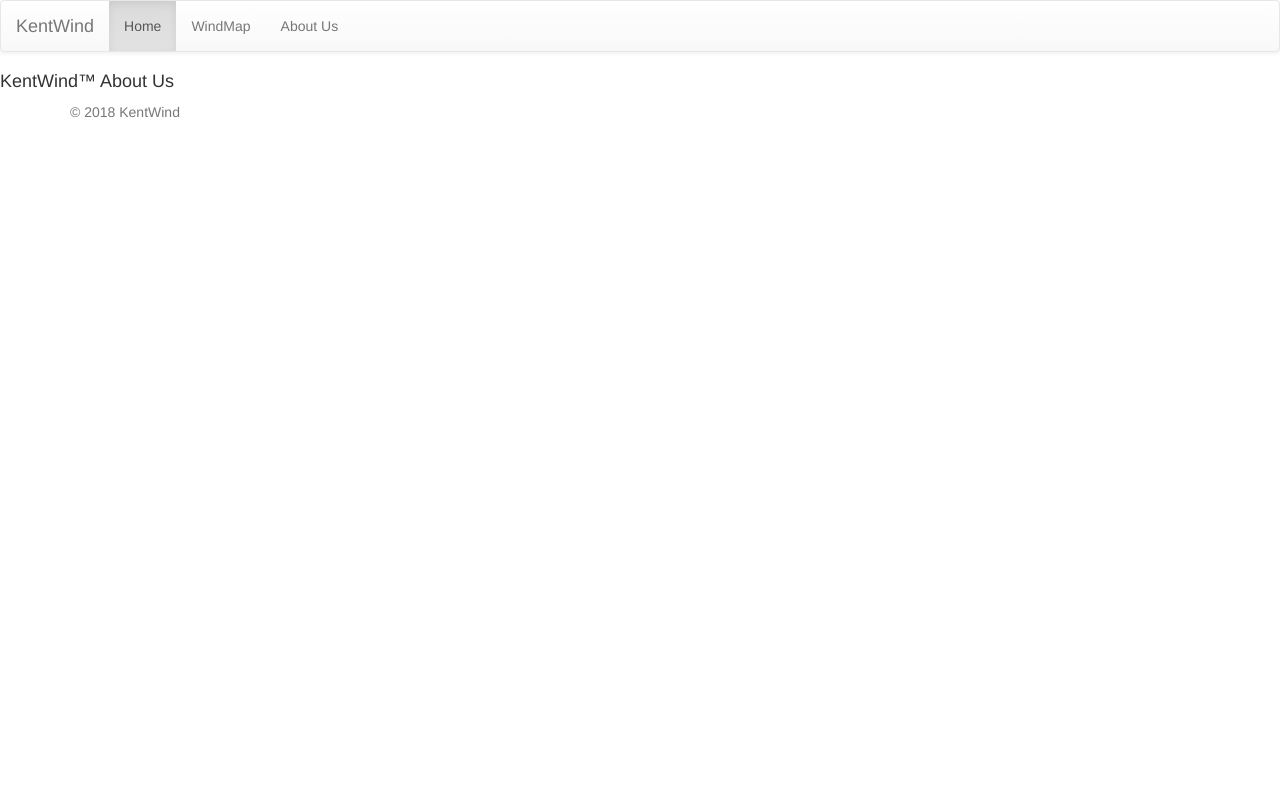
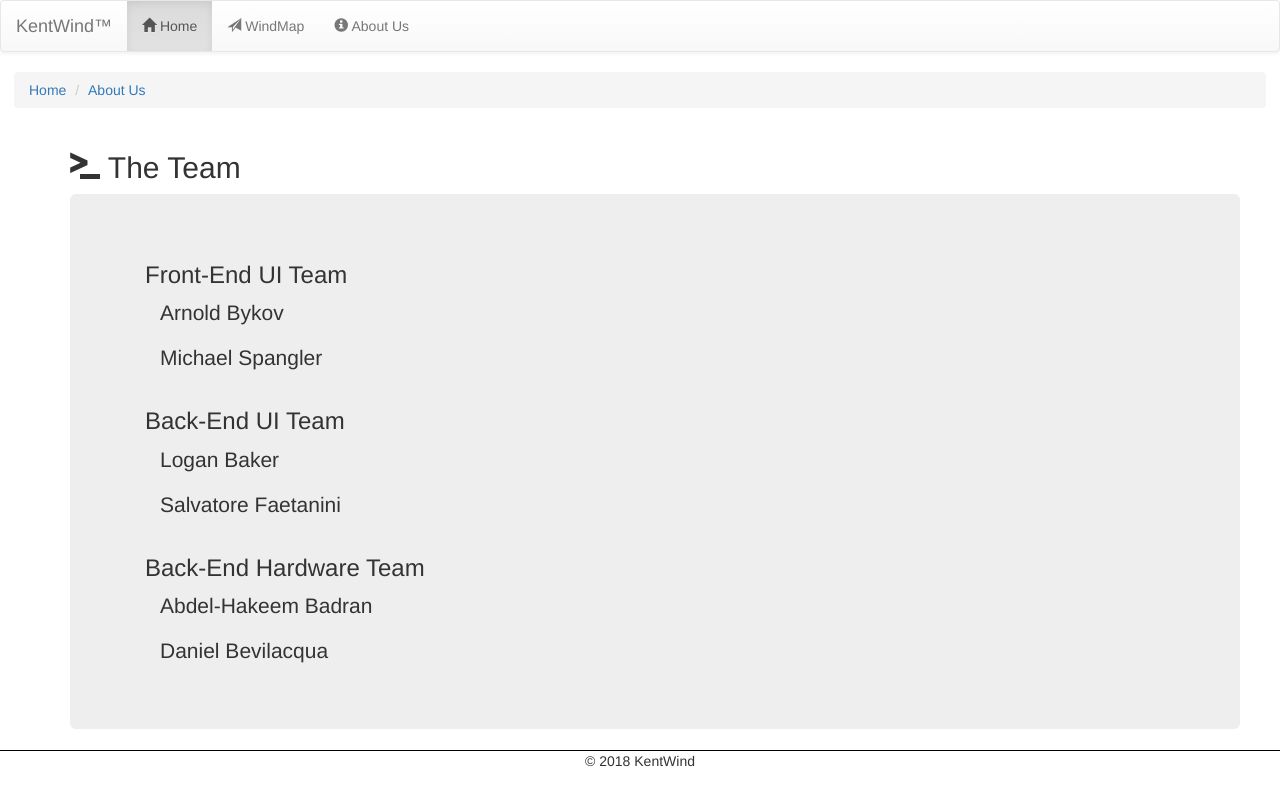
Before and after one commit to KentWind/KentWind, a PHP site: page /about.php in a window 1280 px wide. Run offline with PHP 8.4, Linux system fonts and the light colour scheme.

Commit message:
Improving skeleton
Fixed about
Fixed home
Fixed master
Fixed windmap

```diff
--- a/KentWind.Web/about.php
+++ b/KentWind.Web/about.php
@@ -7,7 +7,47 @@
 
 <!-- Page Specific Content -->
 
-<h4>KentWind&trade; About Us</h4>
+<ol class="breadcrumb">
+  <li><a href="home.php">Home</a></li>
+  <li><a href="about.php">About Us</a></li>
+</ol>
+
+<div class="container">
+	<h2><span class="glyphicon glyphicon-console"></span> The Team</h2>
+	<div class="jumbotron container">
+
+		<div class="container">
+			<h3>Front-End UI Team</h3>
+			<div class="container">
+				<p>Arnold Bykov</p>
+			</div>
+			<div class="container">
+				<p>Michael Spangler</p>
+			</div>
+		</div>
+
+		<div class="container">
+			<h3>Back-End UI Team</h3>
+			<div class="container">
+				<p>Logan Baker</p>
+			</div>
+			<div class="container">
+				<p>Salvatore Faetanini</p>
+			</div>
+		</div>
+
+		<div class="container">
+			<h3>Back-End Hardware Team</h3>
+			<div class="container">
+				<p>Abdel-Hakeem Badran</p>
+			</div>
+			<div class="container">
+				<p>Daniel Bevilacqua</p>
+			</div>
+		</div>
+
+	</div>
+</div>
 
 <!-- End Page Specific Content -->
 
@@ -19,7 +59,7 @@
 	// http://php.net/manual/en/function.ob-start.php
 	$pagecontents = ob_get_contents();
 	ob_end_clean();
-	$pagetitle = "Page Specific Title Text";
+	$pagetitle = "- About Us";
 	//Apply the template
 	include("master.php");
 ?>
--- a/KentWind.Web/master.php
+++ b/KentWind.Web/master.php
@@ -7,13 +7,14 @@
 	<!-- local bootstrap-4.0.0-dist
 	<link rel="stylesheet" type="text/css" href="bootstrap/css/bootstrap.min.css" />
 	<link rel="stylesheet" href="bootstrap/css/bootstrap-theme.min.css" />
-	<link rel="stylesheet" href="css/style.css" />
 	<script src="bootstrap/js/bootstrap.min.js"></script>
 	<script src="https://code.jquery.com/jquery-3.1.0.min.js"></script>
 	-->
 
-	<!-- bootstrap-4.0.0 CDN  +  jquery -->
+	<!-- bootstrap-3.3.7 CDN  +  jquery -->
 	<!-- Latest compiled and minified CSS -->
+
+	<link rel="stylesheet" href="css/style.css" />
 	<link rel="stylesheet" href="https://maxcdn.bootstrapcdn.com/bootstrap/3.3.7/css/bootstrap.min.css" integrity="sha384-BVYiiSIFeK1dGmJRAkycuHAHRg32OmUcww7on3RYdg4Va+PmSTsz/K68vbdEjh4u" crossorigin="anonymous">
 
 	<!-- Optional theme -->
@@ -29,12 +30,12 @@
 	<nav class="navbar navbar-default">
 		<div class="container-fluid">
 			<div class="navbar-header">
-				<a class="navbar-brand" href="home.php">KentWind</a>
+				<a class="navbar-brand" href="home.php">KentWind&trade;</a>
 			</div>
 			<ul class="nav navbar-nav">
-				<li class="active"><a href="home.php">Home</a></li>
-				<li><a href="windmap.php">WindMap</a></li>
-				<li><a href="about.php">About Us</a></li>
+				<li class="active"><a href="home.php"><span class="glyphicon glyphicon-home"></span> Home</a></li>
+				<li><a href="windmap.php"><span class="glyphicon glyphicon-send"></span> WindMap</a></li>
+				<li><a href="about.php"><span class="glyphicon glyphicon-info-sign"></span> About Us</a></li>
 			</ul>
 		</div>
 	</nav>
@@ -48,11 +49,8 @@
 		<!-- End Main Content Section -->
 
 		<!-- Footer Section -->
-		<footer class="footer">
-      <div class="container">
-				<span class="text-muted">&copy; 2018 KentWind</span>
-			</div>
-		</footer>
+		<div id="footer" class="navbar navbar-light navbar-fixed-bottom bg-light">
+				&copy; 2018 KentWind
 		</div>
 		<!-- End Footer Section -->
 </html>
```
Also changed, not shown: KentWind.Web/home.php (+13 -3 lines), KentWind.Web/windmap.php (+12 -4 lines).
